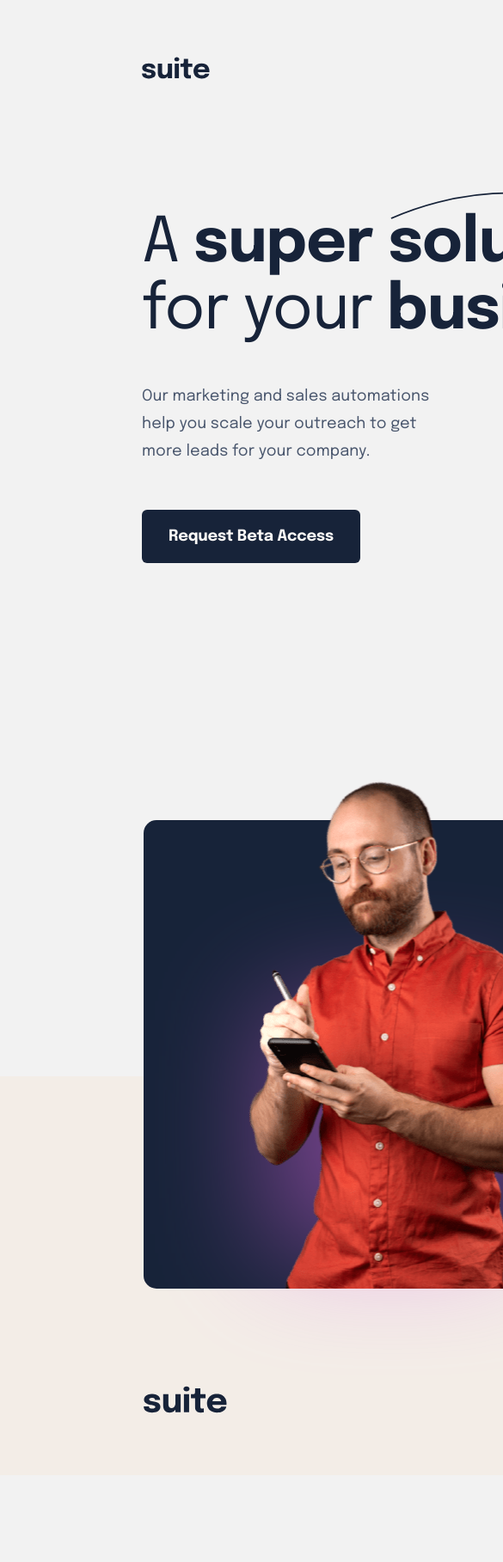
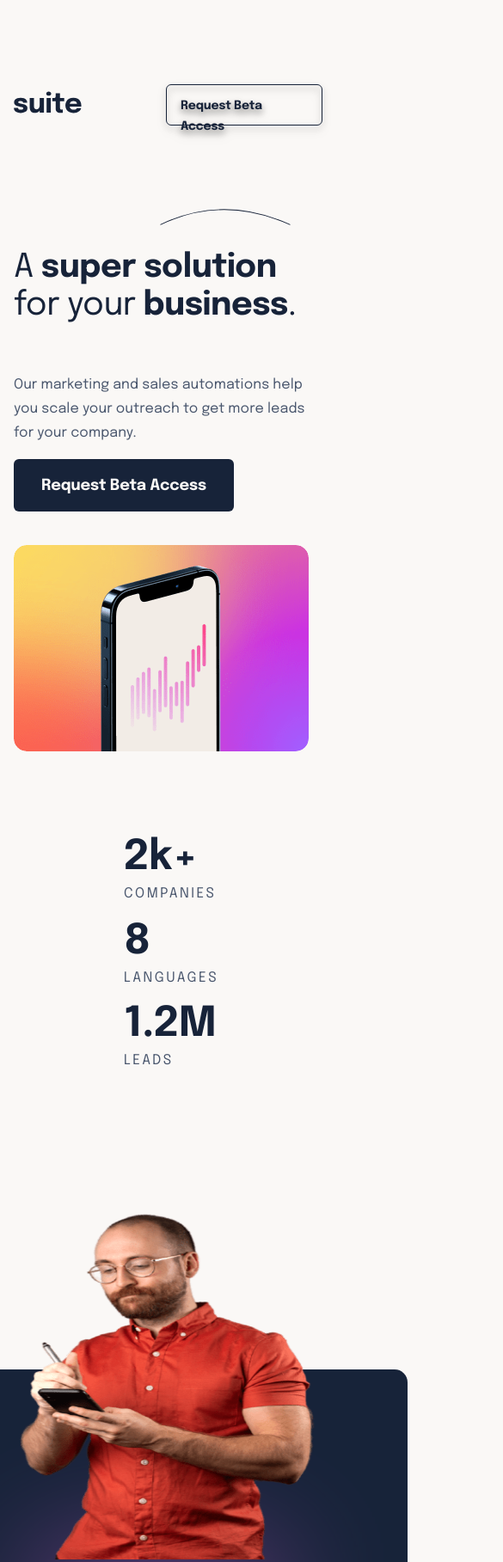
Before and after one commit to Dabil-9/Amalitech-Project, a plain HTML site: page index.html in a window 390 px wide. Shown: the top 1817 px of the page at 86% size, 585 px wide, since content can reach past the window. Before the commit the page ends 1716 px from the top, so only its background shows below. Drawn offline with Linux system fonts and the light colour scheme.

Commit message:
Mobile section added

```diff
--- a/styles.css
+++ b/styles.css
@@ -439,3 +439,285 @@ h2 {
 
 
 }
+
+/* Mobile*/
+@media only screen and (min-width:320px) and (max-width:480px) {
+    body {
+        position: relative;
+        width: 375px;
+        height: 2389px;
+        background: #FAF8F6;
+        font-family: 'Epilogue', sans-serif;
+        font-style: normal;
+        margin: 0;
+        padding: 0;
+        width: 100%;
+        height: 100%;
+        box-sizing: border-box;
+    }
+
+    .head {
+        position: absolute;
+        width: 343px;
+        height: 48px;
+        left: 16px;
+        top: 24px;
+    }
+
+    .image1 {
+        position: absolute;
+        height: 32px;
+        letter-spacing: -0.444444px;
+        font-style: normal;
+        font-weight: 700;
+        font-size: 32px;
+        line-height: 32px;
+    }
+
+    .head {
+        display: inline-block;
+    }
+
+    .request {
+        position: absolute;
+        height: 24px;
+        padding: 12px 16px;
+        font-weight: 700;
+        font-size: 14px;
+        line-height: 24px;
+        letter-spacing: -0.14px;
+
+        color: #172339;
+        border: 1px solid #172339;
+        border-radius: 6px;
+        width: 182px;
+        height: 48px;
+        margin: 24px 16px auto 177px;
+        box-sizing: border-box;
+
+    }
+
+    .supper {
+        position: absolute;
+        width: 344px;
+        height: 326px;
+        margin: 128px 16px auto 16px;
+    }
+
+    .line {
+        position: absolute;
+        width: 152px;
+        height: 19px;
+        margin: 9px 54px auto 170px;
+    }
+
+    .textxl {
+        position: absolute;
+        width: 343px;
+        height: 89px;
+        font-size: 38px;
+        font-weight: 400;
+        line-height: 44px;
+        letter-spacing: -0.527778px;
+        color: #172339;
+        margin: 56px auto 32px;
+    }
+
+    .textsm {
+        position: absolute;
+        width: 343px;
+        height: 84px;
+        font-weight: 400;
+        font-size: 16px;
+        line-height: 28px;
+        letter-spacing: 0.0888889px;
+        color: #49566D;
+        margin-top: 200px;
+        padding-bottom: 32px;
+    }
+
+    .Access {
+        width: 256px;
+        height: 61px;
+        margin-top: 300px;
+        font-weight: 700;
+        font-size: 18px;
+        line-height: 32px;
+        letter-spacing: -0.18px;
+        border-radius: 6px;
+        box-sizing: border-box;
+        padding: 15px 32px;
+        color: #FAF8F6;
+        background-color: #172339;
+        ;
+    }
+
+    .phone {
+        background-image: url(./assets/image-hero-landscape-phone.png);
+        background-repeat: no-repeat;
+        position: absolute;
+        width: 343px;
+        height: 240px;
+        left: 0px;
+        margin-top: 400px;
+    }
+
+    .numbers {
+        position: absolute;
+        width: 344px;
+        height: 313px;
+        top: 650px;
+        margin-top: 56px;
+        margin-left: 128px;
+    }
+
+    .top {
+        position: absolute;
+        width: 343px;
+        height: 83px;
+    }
+
+    .first {
+        position: absolute;
+        width: 343px;
+        height: 83px;
+        margin-top: 128px;
+    }
+
+    .second {
+        position: absolute;
+        width: 343px;
+        height: 83px;
+        margin-top: 224px;
+    }
+
+    .man {
+        position: absolute;
+        width: 573px;
+        height: 929px;
+        left: -99px;
+        margin-top: -600px;
+    }
+
+    .jeremy {
+        position: absolute;
+        width: 343px;
+        height: 402px;
+        margin-top: -181px;
+    }
+
+    .blur {
+        position: absolute;
+        width: 279px;
+        height: 106px;
+        background: #DB65E2;
+        mix-blend-mode: nomal;
+        opacity: 0.48;
+        filter: blur(67.957px);
+        margin-top: -100;
+    }
+
+    .curve {
+        position: absolute;
+        width: 50px;
+        height: 40px;
+        margin: 261px 163px 447px 163px;
+        right: 20%;
+        color: #FAF8F6;
+    }
+
+    .just {
+        position: absolute;
+        width: 573px;
+        height: 48px;
+        font-weight: 400;
+        font-size: 40px;
+        line-height: 48px;
+        right: 60%;
+        letter-spacing: -0.416667px;
+        color: #FAF8F6;
+        margin-top: 300px;
+    }
+
+    .I {
+        position: absolute;
+        width: 343px;
+        height: 160px;
+        font-weight: 400;
+        font-size: 18px;
+        line-height: 32px;
+        letter-spacing: 0.09px;
+        color: #F3EDE7;
+        right: 60%;
+        margin-top: 350px;
+        margin-left: -450px;
+    }
+
+    .robin {
+        position: absolute;
+        width: 190px;
+        height: 58px;
+        margin-top: 650px;
+        right: 155%;
+    }
+
+    .fylo {
+        position: absolute;
+        width: 190px;
+        height: 58px;
+        margin-top: 700px;
+        right: 150%;
+    }
+
+
+
+    .button {
+        position: absolute;
+        width: 377px;
+        height: 420px;
+        left: 0px;
+        margin-top: 1090px;
+        background: #F3EDE7;
+    }
+
+    .last {
+        position: absolute;
+        width: 125px;
+        height: 150px;
+        margin: 190px 128px 80px 125px;
+    }
+
+    .logo {
+        position: absolute;
+        width: 81px;
+        height: 32px;
+        font-weight: 700;
+        font-size: 32px;
+        line-height: 32px;
+        letter-spacing: -0.444444px;
+        color: #172339;
+    }
+
+    .copy {
+        position: absolute;
+        width: 125px;
+        height: 32px;
+        text-align: center;
+        letter-spacing: 0.0833333px;
+        font-weight: 400;
+        font-size: 15px;
+        line-height: 32px;
+        left: -440px;
+        margin-top: 33px;
+        text-align: center;
+    }
+
+    .media {
+        position: absolute;
+        width: 116px;
+        height: 20px;
+        left: -70px;
+        margin-top: 66px;
+        text-align: center;
+    }
+}
```
Also changed, not shown: assets/image-hero-landscape-phone.png (added).
